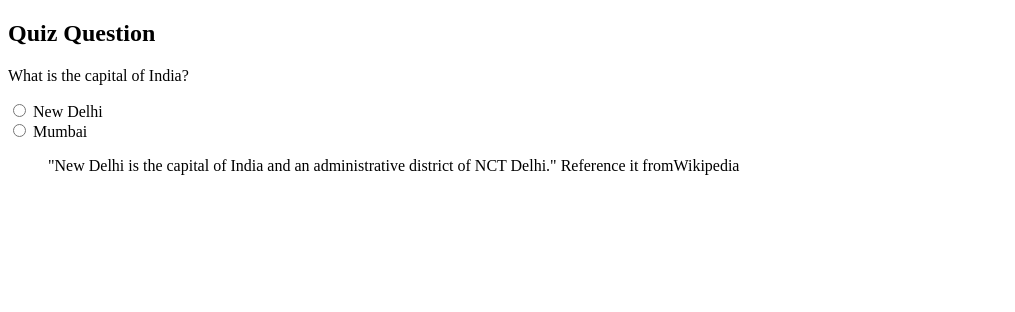
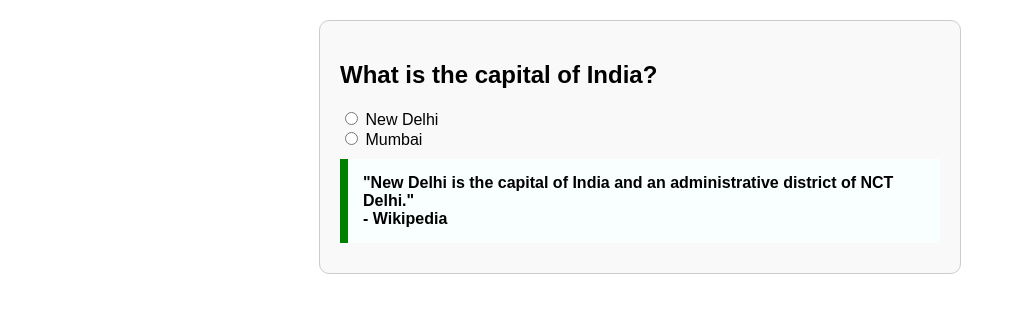
Before and after one commit to acciojob/trivia-sonukds, a website: page main.html in a window 1280 px wide. Shown: the whole page, without its empty margins (0-1015 px from the left). Drawn offline with Linux system fonts and the light colour scheme.

Commit message:
created a submission

```diff
--- a/main.html
+++ b/main.html
@@ -4,26 +4,44 @@
     <meta charset="UTF-8">
     <meta name="viewport" content="width=device-width, initial-scale=1.0">
     <title>Quiz Question</title>
-	 <link rel="stylesheet" href="style.css">
-
+    <style>
+        body {
+            font-family: Arial, sans-serif;
+        }
+        .question-container {
+            max-width: 600px;
+            margin: 20px auto;
+            padding: 20px;
+            border: 1px solid #ccc;
+            border-radius: 10px;
+            background-color: #f9f9f9;
+        }
+        .options {
+            margin: 10px 0;
+        }
+        blockquote {
+            max-width: 600px;
+            margin: 10px auto;
+            padding: 15px;
+            border-left: 8px solid green;
+            background-color: #f8fffe;
+            font-weight: bold;
+        }
+    </style>
 </head>
 <body>
-    <main>
-        <section>
-            <h1>Quiz Question</h1>
-            <p>What is the capital of India?</p>
-            <form>
-                <input type="radio" id="new-delhi" name="capital" value="new-delhi">
-                <label for="new-delhi">New Delhi</label><br>
-                <input type="radio" id="mumbai" name="capital" value="mumbai">
-                <label for="mumbai">Mumbai</label><br>
-            </form>
-        </section>
-        <section>
-            <blockquote class="styled-quote">
-                "New Delhi is the capital of India and an administrative district of NCT Delhi." Reference it from<a src="wikipedia.com">Wikipedia</a>
-            </blockquote>
-        </section>
-    </main>
+    <div class="question-container">
+        <h2>What is the capital of India?</h2>
+        <div class="options">
+            <input type="radio" id="new-delhi" name="capital" value="New Delhi">
+            <label for="new-delhi">New Delhi</label><br>
+            <input type="radio" id="mumbai" name="capital" value="Mumbai">
+            <label for="mumbai">Mumbai</label>
+        </div>
+        <blockquote>
+            "New Delhi is the capital of India and an administrative district of NCT Delhi."
+            <br>- Wikipedia
+        </blockquote>
+    </div>
 </body>
 </html>
--- a/styles.css
+++ /dev/null
@@ -1,11 +0,0 @@
-
-        .styled-quote {
-            max-width: 600px;
-            margin: 10px;
-            padding: 15px;
-            border-left: 8px solid green;
-            background-color: #f8fffe;
-            font-weight: bold;
-        }
-
-/* Your CSS Code here. */
```
